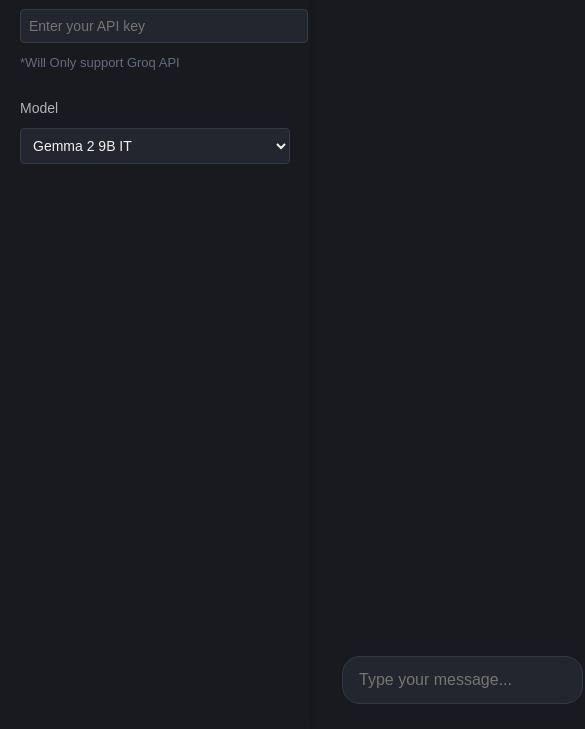
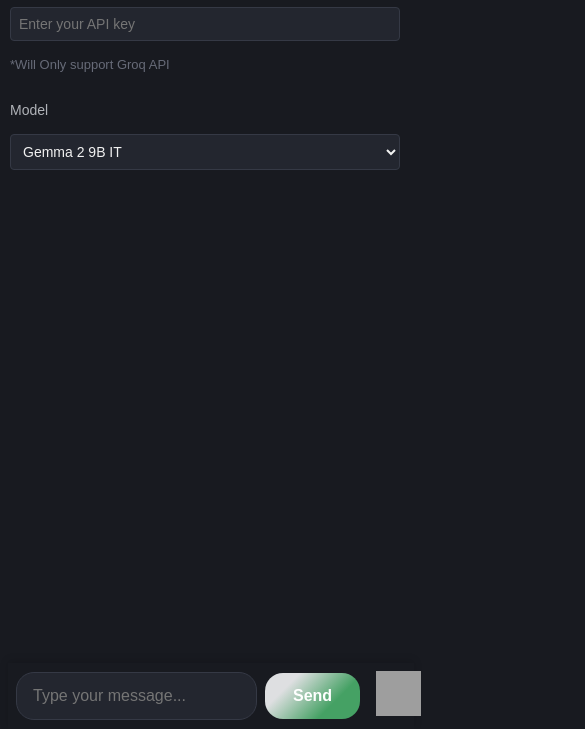
Before and after one commit to Jagadheeeeesh/ChatAPT-Chatbot, a plain HTML site: page index.html in a window 390 px wide. Shown: the part 115-844 px from the top of the page, 585 px wide, since content can reach past the window. Drawn offline with Linux system fonts and the light colour scheme; grey boxes are pictures that could not be loaded.

Commit message:
mobile version fixed

```diff
--- a/style.css
+++ b/style.css
@@ -435,3 +435,70 @@ body.light-mode #chat-form button[type="submit"] {
   width: 45px;
   height: 45px;
 }
+
+/* Mobile responsive styles */
+@media (max-width: 768px) {
+  .container {
+    flex-direction: column;
+    height: auto;
+  }
+
+  .sidebar {
+    width: 100%;
+    flex-direction: row;
+    flex-wrap: wrap;
+    padding: 10px;
+    box-shadow: none;
+    gap: 8px;
+  }
+
+  .sidebar-header,
+  .sidebar label,
+  .sidebar input,
+  .sidebar select,
+  .groq-note,
+  #api-warning,
+  #api-success {
+    flex: 1 1 100%;
+    margin-bottom: 8px;
+  }
+
+  .chat-area {
+    width: 100%;
+    height: auto;
+    padding: 8px 0 80px;
+  }
+
+  #response {
+    margin: 0;
+    width: 100%;
+  }
+
+  #chat-form {
+    position: fixed;
+    bottom: 0;
+    width: 100%;
+    background: #181a20;
+    display: flex;
+    gap: 8px;
+    padding: 8px;
+    box-shadow: 0 -2px 8px rgba(0,0,0,0.15);
+  }
+
+  body.light-mode #chat-form {
+    background: #fff;
+  }
+
+  #user-input {
+    flex: 1;
+    width: auto;
+  }
+
+  #toggle-params {
+    flex-shrink: 0;
+  }
+
+  #chat-form button[type="submit"] {
+    flex-shrink: 0;
+  }
+}
```
